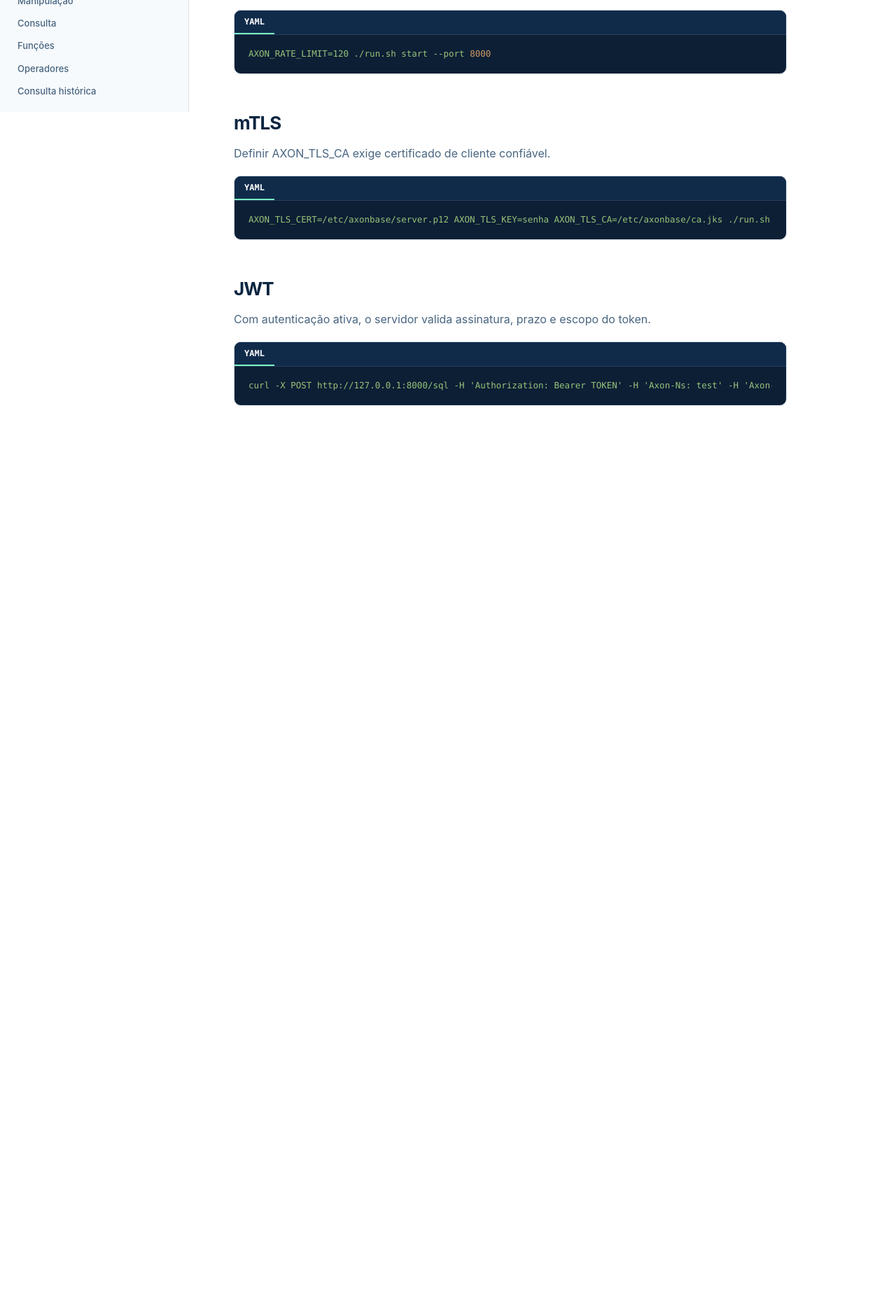
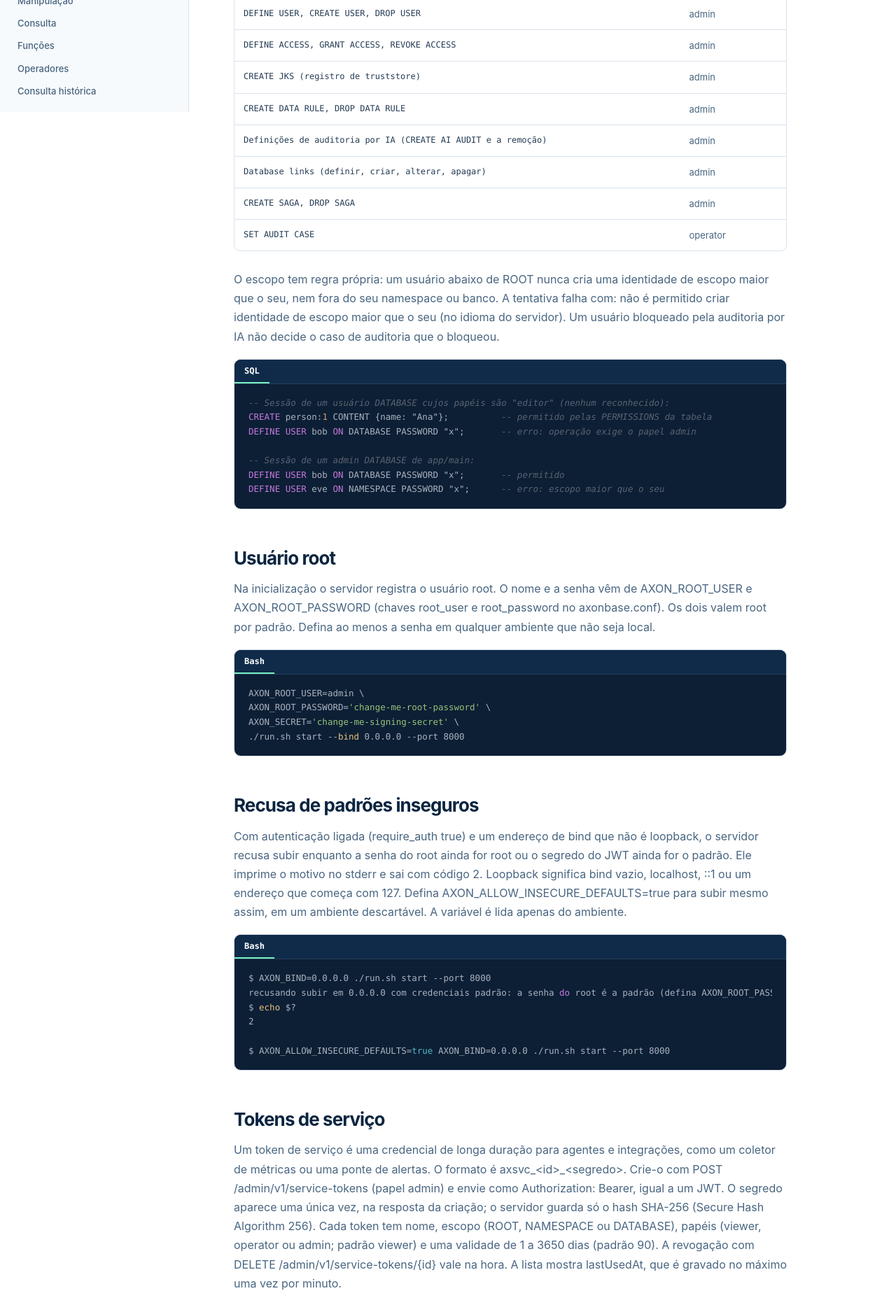
Before and after one commit to axonbase/axonbase-docs, a React (Vite) app: page /security in a window 1280 px wide. Shown: the part 640-2505 px from the top of the page at 70% size. Before the commit the page ends 1345 px from the top, so only its background shows below. Built offline with nearby package versions, Linux system fonts and the light colour scheme.

Commit message:
docs: extend security and observability pages

```diff
--- a/src/pages/Observability.tsx
+++ b/src/pages/Observability.tsx
@@ -1,8 +1,12 @@
 import { useTranslation } from "react-i18next";
 import CodeTabs from "../components/CodeTabs";
+import RefTable from "../components/RefTable";
 
 export default function Observability() {
   const { t } = useTranslation();
+  const list = (key: string) => t(key, { returnObjects: true }) as string[];
+  const rows = (key: string) => t(key, { returnObjects: true }) as string[][];
+  const groups = t("obs_metric_groups", { returnObjects: true }) as { title: string; rows: string[][] }[];
   return (
     <div className="page observability-page">
       <h1>{t("observability_title")}</h1>
@@ -30,12 +34,28 @@ export default function Observability() {
         <h2>{t("observability_metrics_title")}</h2>
         <p>{t("observability_metrics_desc")}</p>
         <CodeTabs tabs={[{ label: "Prometheus", code: t("observability_metrics_code"), language: "text" }]} />
+        {groups.map((g) => (
+          <div key={g.title}>
+            <h3>{g.title}</h3>
+            <RefTable headers={list("obs_metric_headers")} rows={g.rows} />
+          </div>
+        ))}
+      </section>
+
+      <section>
+        <h2>{t("obs_scrape_title")}</h2>
+        <p>{t("obs_scrape_desc")}</p>
+        <CodeTabs tabs={[{ label: "YAML", code: t("obs_scrape_code"), language: "yaml" }]} />
       </section>
 
       <section>
         <h2>{t("observability_logging_title")}</h2>
         <p>{t("observability_logging_desc")}</p>
         <CodeTabs tabs={[{ label: "JSON", code: t("observability_logging_code"), language: "json" }]} />
+        <h3>{t("obs_log_fields_title")}</h3>
+        <RefTable headers={list("obs_log_fields_headers")} rows={rows("obs_log_fields_rows")} />
+        <h3>{t("obs_log_events_title")}</h3>
+        <RefTable headers={list("obs_log_events_headers")} rows={rows("obs_log_events_rows")} />
       </section>
     </div>
   );
--- a/src/pages/Security.tsx
+++ b/src/pages/Security.tsx
@@ -1,12 +1,48 @@
 import { useTranslation } from "react-i18next";
 import CodeTabs from "../components/CodeTabs";
+import RefTable from "../components/RefTable";
 
 export default function Security() {
   const { t } = useTranslation();
+  const list = (key: string) => t(key, { returnObjects: true }) as string[];
+  const rows = (key: string) => t(key, { returnObjects: true }) as string[][];
   return (
     <div className="page security-page">
       <h1>{t("security_title")}</h1>
       <p>{t("security_intro")}</p>
+
+      <section>
+        <h2>{t("security_rbac_title")}</h2>
+        <p>{t("security_rbac_desc")}</p>
+        <RefTable headers={list("security_rbac_headers")} rows={rows("security_rbac_rows")} />
+        <p>{t("security_rbac_scope")}</p>
+        <CodeTabs tabs={[{ label: "SQL", code: t("security_rbac_code"), language: "sql" }]} />
+      </section>
+
+      <section>
+        <h2>{t("security_root_title")}</h2>
+        <p>{t("security_root_desc")}</p>
+        <CodeTabs tabs={[{ label: "Bash", code: t("security_root_code"), language: "bash" }]} />
+      </section>
+
+      <section>
+        <h2>{t("security_insecure_title")}</h2>
+        <p>{t("security_insecure_desc")}</p>
+        <CodeTabs tabs={[{ label: "Bash", code: t("security_insecure_code"), language: "bash" }]} />
+      </section>
+
+      <section>
+        <h2>{t("security_svc_title")}</h2>
+        <p>{t("security_svc_desc")}</p>
+        <CodeTabs tabs={[{ label: "cURL", code: t("security_svc_code"), language: "bash" }]} />
+        <p>{t("security_svc_limits")}</p>
+      </section>
+
+      <section>
+        <h2>{t("security_metrics_title")}</h2>
+        <p>{t("security_metrics_desc")}</p>
+        <CodeTabs tabs={[{ label: "Bash", code: t("security_metrics_code"), language: "bash" }]} />
+      </section>
 
       <section>
         <h2>{t("security_cors_title")}</h2>
```
